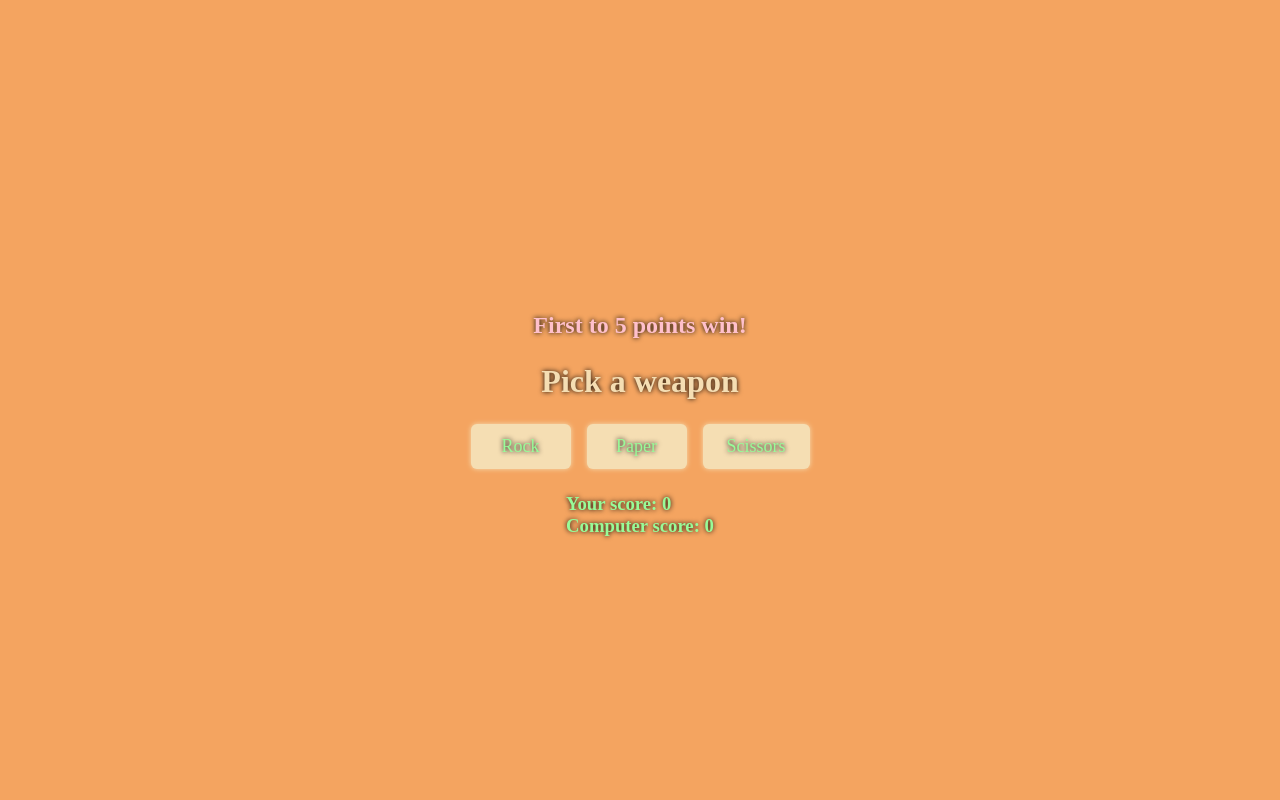
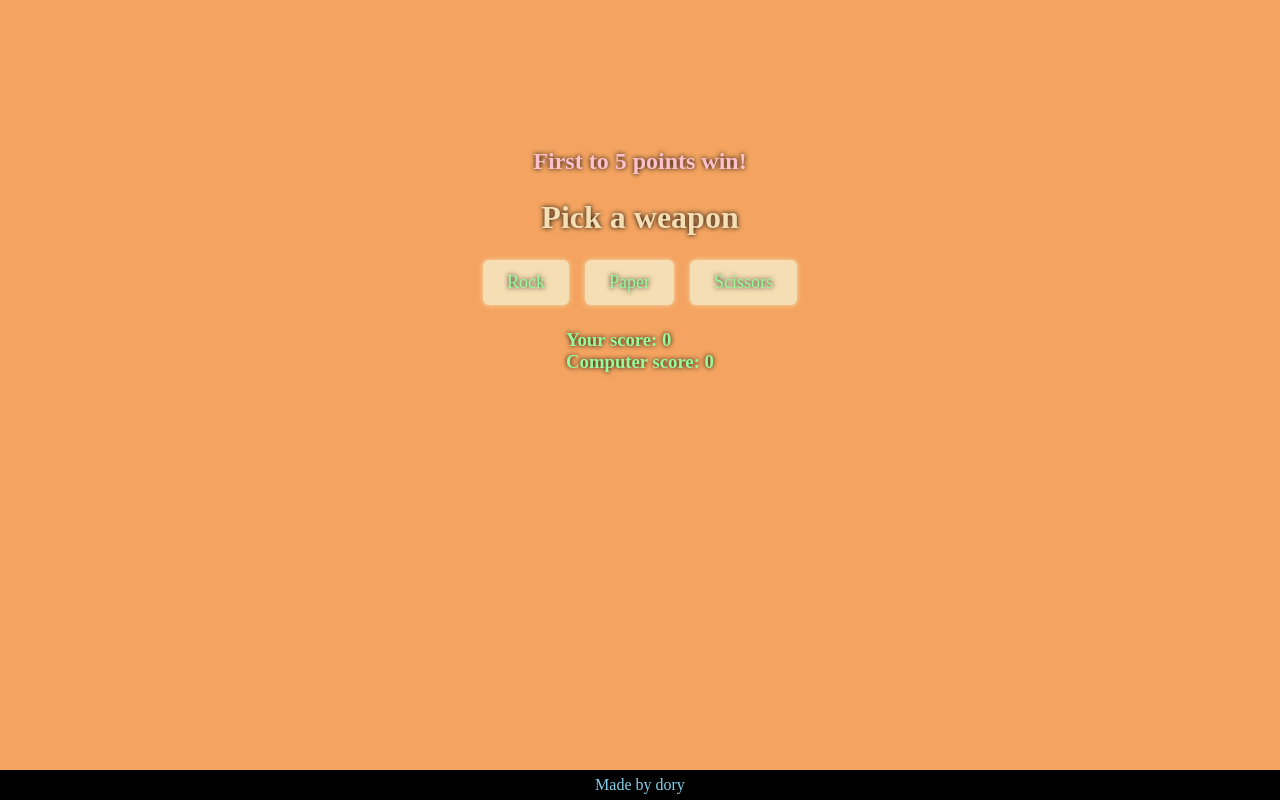
Before and after one commit to dooory/rock-paper-scissors, a plain HTML site: page index.html in a window 1280 px wide. Drawn offline with Linux system fonts and the light colour scheme.

Commit message:
More stylising elements

```diff
--- a/index.html
+++ b/index.html
@@ -24,5 +24,6 @@
             <h3 id="computerScore">Computer score: 0</h3>
         </div>
    </div>
+   <a href='https://github.com/dooory' target="_blank" id="footer">Made by dory</a>
 </body>
 </html>
--- a/style.css
+++ b/style.css
@@ -8,8 +8,9 @@
 body {
     height: 100vh;
     display: flex;
+    flex-direction: column;
     align-items: center;
-    justify-content: center;
+    justify-content: space-between;
     background-color: sandybrown;
 }
 
@@ -17,7 +18,17 @@ body {
     text-shadow: 0px 0px 5px black;
 }
 
+#footer {
+    background-color: black;
+    text-decoration: none;
+    color: skyblue;
+    width: 100%;
+    text-align: center;
+    padding: 6px 0;
+}
+
 #gameContainer {
+    margin-top: 100px;
     display: flex;
     flex-direction: column;
     justify-content: flex-start;
@@ -43,7 +54,7 @@ body {
 }
 
 .weaponButton {
-    flex: 0 0 100px;
+    flex: 0 1 100px;
     padding: 12px 24px;
 }
 
```
